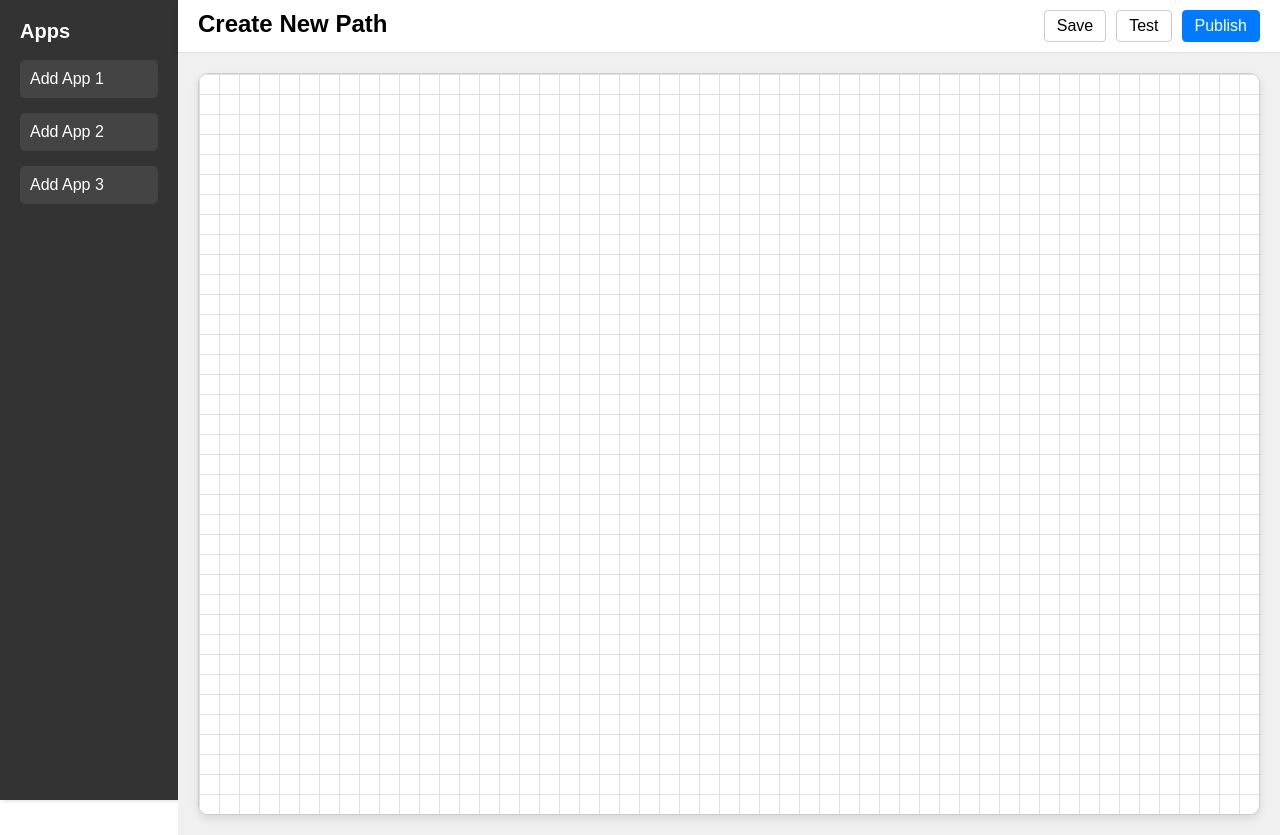
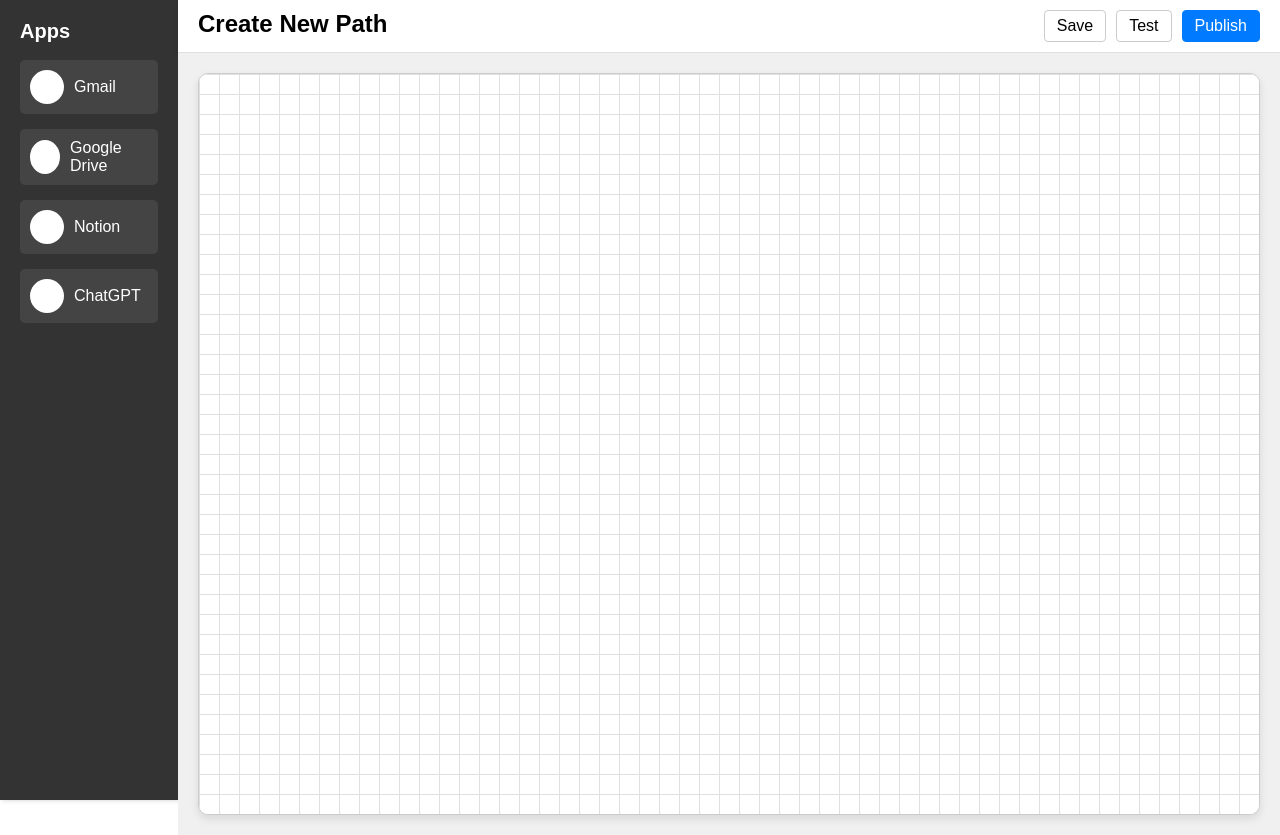
Before and after one commit to KetanChavan24/myapp, a React (Create React App) app: page / in a window 1280 px wide. Built offline with nearby package versions, Linux system fonts and the light colour scheme.

Commit message:
added then icons on the interface and also added drag and drop

```diff
--- a/package.json
+++ b/package.json
@@ -8,6 +8,7 @@
     "@testing-library/user-event": "^13.5.0",
     "react": "^18.3.1",
     "react-dom": "^18.3.1",
+    "react-icons": "^5.2.1",
     "react-scripts": "5.0.1",
     "web-vitals": "^2.1.4"
   },
--- a/src/App.css
+++ b/src/App.css
@@ -24,6 +24,8 @@
 }
 
 .sidebar li {
+  display: flex;
+  align-items: center;
   margin: 15px 0;
   cursor: pointer;
   padding: 10px;
@@ -34,6 +36,15 @@
 
 .sidebar li:hover {
   background-color: #555;
+}
+
+.sidebar li .app-icon {
+  width: 24px;
+  height: 24px;
+  margin-right: 10px;
+  border-radius: 50%;
+  background-color: #fff;
+  padding: 5px;
 }
 
 .main-content {
@@ -102,6 +113,7 @@
   justify-content: center;
   padding: 20px;
   background-color: #f0f0f0;
+  position: relative;
 }
 
 canvas {
@@ -115,3 +127,34 @@ canvas {
 canvas:hover {
   box-shadow: 0 8px 16px rgba(0,0,0,0.2);
 }
+
+.selected-apps {
+  position: absolute;
+  top: 0;
+  left: 0;
+}
+
+.selected-app {
+  position: absolute;
+  background-color: #fff;
+  border: 1px solid #ccc;
+  padding: 10px;
+  margin: 5px;
+  border-radius: 50%;
+  width: 50px;
+  height: 50px;
+  display: flex;
+  align-items: center;
+  justify-content: center;
+  box-shadow: 0 2px 4px rgba(0,0,0,0.1);
+  cursor: grab;
+}
+
+.selected-app:active {
+  cursor: grabbing;
+}
+
+.selected-app .selected-app-icon {
+  width: 100%;
+  height: 100%;
+}
--- a/src/App.js
+++ b/src/App.js
@@ -1,8 +1,13 @@
-import React, { useEffect, useRef } from 'react';
+import React, { useEffect, useRef, useState } from 'react';
 import './App.css';
+import { FaGoogle, FaGoogleDrive, FaRegStickyNote } from 'react-icons/fa';
+import { SiOpenai } from 'react-icons/si'; // Assuming SiOpenai represents ChatGPT
 
 function App() {
   const canvasRef = useRef(null);
+  const [selectedApps, setSelectedApps] = useState([]);
+  const [dragging, setDragging] = useState(null);
+  const [dragOffset, setDragOffset] = useState({ x: 0, y: 0 });
 
   useEffect(() => {
     const canvas = canvasRef.current;
@@ -27,14 +32,55 @@ function App() {
     ctx.stroke();
   }, []);
 
+  const addApp = (app) => {
+    setSelectedApps([...selectedApps, { app, x: 50, y: 50 }]);
+  };
+
+  const renderIcon = (app) => {
+    switch(app) {
+      case 'Gmail':
+        return <FaGoogle className="selected-app-icon" style={{ color: '#4285F4' }} />;
+      case 'Google Drive':
+        return <FaGoogleDrive className="selected-app-icon" style={{ color: '#0F9D58' }} />;
+      case 'Notion':
+        return <FaRegStickyNote className="selected-app-icon" style={{ color: '#000000' }} />;
+      case 'ChatGPT':
+        return <SiOpenai className="selected-app-icon" style={{ color: '#00A67E' }} />;
+      default:
+        return null;
+    }
+  };
+
+  const handleMouseDown = (e, index) => {
+    const appElement = e.target.getBoundingClientRect();
+    setDragging(index);
+    setDragOffset({
+      x: e.clientX - appElement.left,
+      y: e.clientY - appElement.top,
+    });
+  };
+
+  const handleMouseMove = (e) => {
+    if (dragging === null) return;
+    const newSelectedApps = [...selectedApps];
+    newSelectedApps[dragging].x = e.clientX - dragOffset.x;
+    newSelectedApps[dragging].y = e.clientY - dragOffset.y;
+    setSelectedApps(newSelectedApps);
+  };
+
+  const handleMouseUp = () => {
+    setDragging(null);
+  };
+
   return (
-    <div className="app">
+    <div className="app" onMouseMove={handleMouseMove} onMouseUp={handleMouseUp}>
       <aside className="sidebar">
         <h2>Apps</h2>
         <ul>
-          <li>Add App 1</li>
-          <li>Add App 2</li>
-          <li>Add App 3</li>
+          <li onClick={() => addApp('Gmail')}><FaGoogle className="app-icon"/> Gmail</li>
+          <li onClick={() => addApp('Google Drive')}><FaGoogleDrive className="app-icon"/> Google Drive</li>
+          <li onClick={() => addApp('Notion')}><FaRegStickyNote className="app-icon"/> Notion</li>
+          <li onClick={() => addApp('ChatGPT')}><SiOpenai className="app-icon"/> ChatGPT</li>
           {/* Add more app options here */}
         </ul>
       </aside>
@@ -53,6 +99,18 @@ function App() {
         </header>
         <div className="canvas-container">
           <canvas ref={canvasRef} id="canvas"></canvas>
+          <div className="selected-apps">
+            {selectedApps.map((item, index) => (
+              <div
+                key={index}
+                className="selected-app"
+                style={{ left: item.x, top: item.y }}
+                onMouseDown={(e) => handleMouseDown(e, index)}
+              >
+                {renderIcon(item.app)}
+              </div>
+            ))}
+          </div>
         </div>
       </main>
     </div>
```
Also changed, not shown: 1 other file (tests, documents, lock files or other folders).
